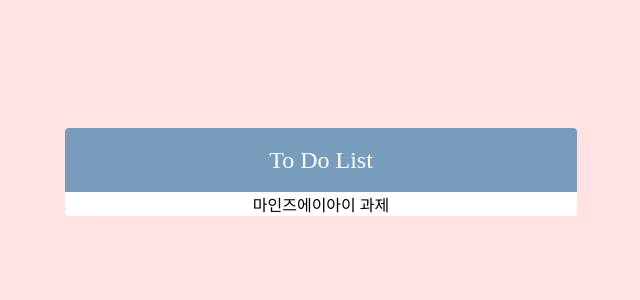
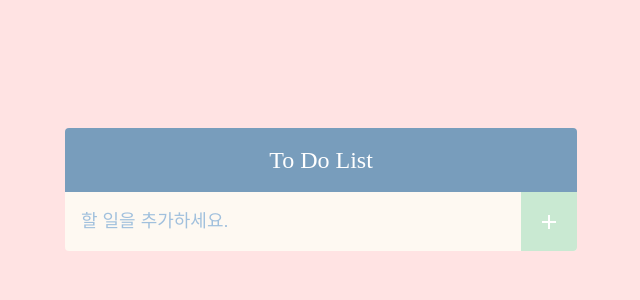
Before and after one commit to iamjinpark/ToDoList, a React (Vite) app: page / in a window 1280 px wide. Shown: the top 300 px of the page, without its empty margins (319-959 px from the left). Built offline with nearby package versions, Linux system fonts and the light colour scheme.

Commit message:
feat : AddTodo 컴포넌트 생성

```diff
--- a/package.json
+++ b/package.json
@@ -14,7 +14,7 @@
     "@types/styled-components": "^5.1.34",
     "react": "^18.3.1",
     "react-dom": "^18.3.1",
-    "react-icon": "^1.0.0",
+    "react-icons": "^5.3.0",
     "styled-components": "^6.1.13"
   },
   "devDependencies": {
--- a/src/App.tsx
+++ b/src/App.tsx
@@ -1,10 +1,13 @@
 import './styles/App.css';
 import TodoTemplate from './components/TodoTemplate';
+import AddTodo from './components/AddTodo';
 
 function App() {
   return (
     <div>
-      <TodoTemplate>마인즈에이아이 과제</TodoTemplate>
+      <TodoTemplate>
+        <AddTodo />
+      </TodoTemplate>
     </div>
   );
 }
--- /dev/null
+++ b/src/components/AddTodo.tsx
@@ -0,0 +1,24 @@
+import { MdAdd } from 'react-icons/md';
+import {
+  StyledAddForm,
+  StyledAddInput,
+  StyledAddButton,
+} from '../styles/components/AddTodo';
+
+function AddTodo() {
+  return (
+    <StyledAddForm role="form">
+      <label htmlFor="newTodoItem" aria-label="할 일 추가하기" />
+      <StyledAddInput
+        id="newTodoItem"
+        type="text"
+        placeholder="할 일을 추가하세요."
+      />
+      <StyledAddButton typeof="submit" aria-label="할 일 추가 버튼">
+        <MdAdd />
+      </StyledAddButton>
+    </StyledAddForm>
+  );
+}
+
+export default AddTodo;
--- /dev/null
+++ b/src/styles/components/AddTodo.ts
@@ -0,0 +1,38 @@
+import styled from 'styled-components';
+
+const StyledAddForm = styled.form`
+  display: flex;
+  background: #fef9f2;
+`;
+
+const StyledAddInput = styled.input`
+  background: none;
+  outline: none;
+  border: none;
+  padding: 1rem;
+  font-size: 1.125rem;
+  line-height: 1.5;
+  flex: 1;
+  &::placeholder {
+    color: #a1c0dd;
+  }
+`;
+
+const StyledAddButton = styled.div`
+  background: none;
+  outline: none;
+  border: none;
+  background: #c9e9d2;
+  color: white;
+  padding-left: 1rem;
+  padding-right: 1rem;
+  font-size: 1.5rem;
+  display: flex;
+  align-items: center;
+  cursor: pointer;
+  &:hover {
+    background: #a8d6b8;
+  }
+`;
+
+export { StyledAddForm, StyledAddInput, StyledAddButton };
```
Also changed, not shown: 1 other file (tests, documents, lock files or other folders).
